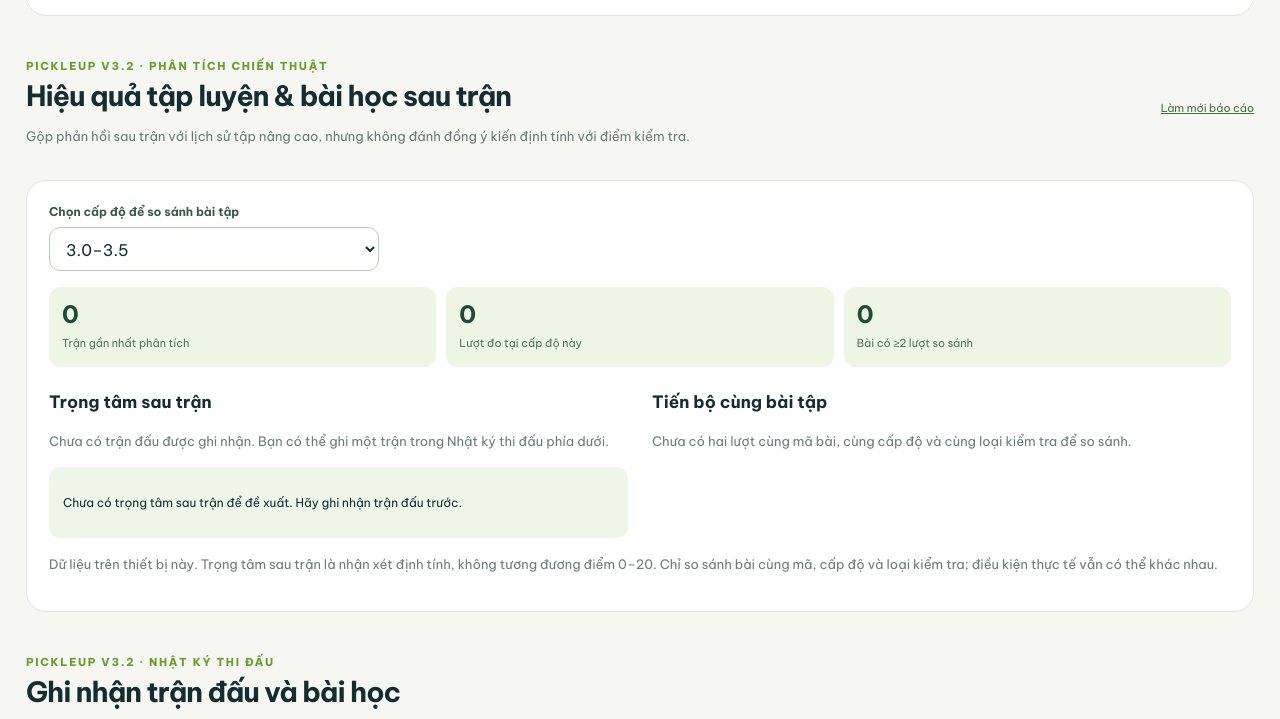
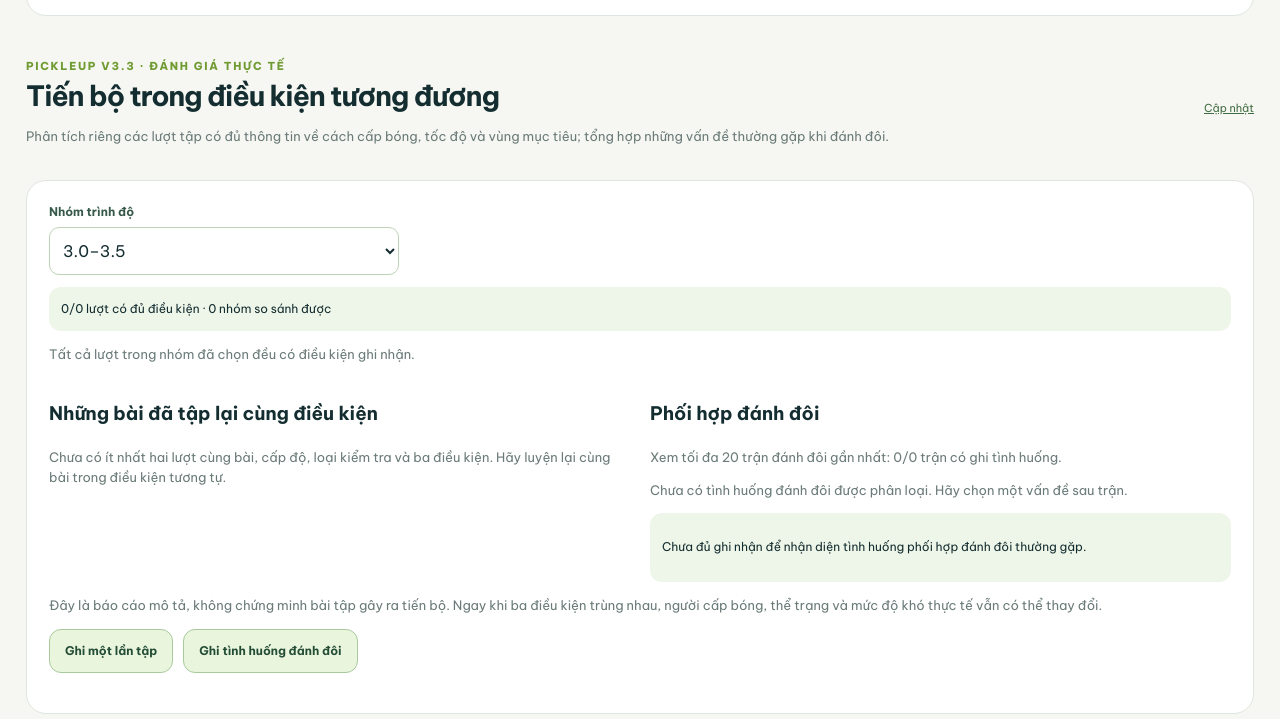
Before and after one commit to ndlong78/Pickleball, a website: page index.html in a window 1280 px wide. Shown: the part 8253-8972 px from the top of the page. Drawn offline with Linux system fonts and the light colour scheme.

Commit message:
feat(v3.3): add structured practice conditions and doubles evaluation report

```diff
--- a/index.html
+++ b/index.html
@@ -59,6 +59,7 @@
 <link rel="stylesheet" href="./responsive.css">
 <link rel="stylesheet" href="./advanced.css">
 <link rel="stylesheet" href="./tactical-insights.css">
+<link rel="stylesheet" href="./training-evaluation.css">
 </head>
 <body>
 <header class="topbar"><div class="shell nav"><div class="brand">pickle<b>up.</b></div>
@@ -156,6 +157,11 @@
    <p id="pcAttemptHint" class="sub">Ghi sau 20 lần thử.</p>
    <label for="pcAttemptHits">Số lần thực hiện đúng /20</label>
    <input id="pcAttemptHits" type="number" min="0" max="20" step="1" inputmode="numeric" placeholder="0–20">
+   <div class="pc-conditions">
+    <label for="pcAttemptFeed">Cách cấp bóng<select id="pcAttemptFeed"><option value="">Chọn cách cấp bóng</option></select></label>
+    <label for="pcAttemptPace">Tốc độ bài tập<select id="pcAttemptPace"><option value="">Chọn tốc độ</option></select></label>
+    <label for="pcAttemptTarget">Vùng mục tiêu<select id="pcAttemptTarget"><option value="">Chọn độ rộng mục tiêu</option></select></label>
+   </div>
    <label for="pcAttemptNote">Ghi chú ngắn (không bắt buộc)</label>
    <input id="pcAttemptNote" type="text" maxlength="240" placeholder="Ví dụ: giữ bóng thấp hơn">
    <button type="button" class="primary" id="pcAttemptSave">Lưu một lần tập</button>
@@ -189,6 +195,24 @@
  <p class="sub">Ngưỡng nội bộ chỉ để định hướng bài tập; không chứng nhận DUPR hoặc khả năng thi đấu cấp 4.0.</p>
 </div>
 </section>
+<section class="section" id="trainingEvaluation">
+<div class="sectionHead"><div><div class="kicker">PickleUp V3.3 · Đánh giá thực tế</div><h2>Tiến bộ trong điều kiện tương đương</h2>
+<p class="sub">Phân tích riêng các lượt tập có đủ thông tin về cách cấp bóng, tốc độ và vùng mục tiêu; tổng hợp những vấn đề thường gặp khi đánh đôi.</p></div>
+<button type="button" class="linkbtn" id="evalRefresh">Cập nhật</button></div>
+<div class="card eval-panel">
+ <div class="advanced-field"><label for="evalLevel">Nhóm trình độ</label>
+ <select id="evalLevel"><option>1.0–2.0</option><option>2.0–2.5</option><option>2.5–3.0</option><option selected>3.0–3.5</option><option>3.5–4.0</option></select></div>
+ <p id="evalTotals" class="eval-hint" role="status" aria-live="polite"></p>
+ <p id="evalUnknown" class="sub"></p>
+ <div class="eval-grid">
+  <div><h3>Những bài đã tập lại cùng điều kiện</h3><div id="evalComparison"></div></div>
+  <div><h3>Phối hợp đánh đôi</h3><p id="evalDoublesSummary" class="sub"></p>
+    <div id="evalDoubles"></div><div id="evalSuggestion" class="eval-hint"></div></div>
+ </div>
+ <p id="evalDisclaimer" class="sub"></p>
+ <div class="advanced-links"><a href="#pcOnCourt">Ghi một lần tập</a><a href="#matchJournal">Ghi tình huống đánh đôi</a></div>
+</div>
+</section>
 <section class="section" id="tacticalReport">
  <div class="sectionHead"><div><div class="kicker">PickleUp V3.2 · Phân tích chiến thuật</div><h2>Hiệu quả tập luyện & bài học sau trận</h2>
  <p class="sub">Gộp phản hồi sau trận với lịch sử tập nâng cao, nhưng không đánh đồng ý kiến định tính với điểm kiểm tra.</p></div>
@@ -216,7 +240,9 @@
   <div class="advanced-field"><label for="matchOurs">Điểm đội mình</label><input id="matchOurs" type="number" min="0" max="99" step="1" inputmode="numeric" placeholder="11"></div>
   <div class="advanced-field"><label for="matchTheirs">Điểm đối phương</label><input id="matchTheirs" type="number" min="0" max="99" step="1" inputmode="numeric" placeholder="9"></div>
  </div>
- <div class="advanced-field" style="margin:14px 0"><label for="matchNotes">Điều rút ra sau trận (không bắt buộc)</label><textarea id="matchNotes" maxlength="280" placeholder="Ví dụ: cú drop thường cao khi bị trả sâu"></textarea></div>
+ <div class="advanced-field" id="matchDoublesField" style="margin:14px 0"><label for="matchDoublesIssue">Tình huống phối hợp đánh đôi (tùy chọn)</label>
+<select id="matchDoublesIssue"><option value="">Chưa phân loại</option></select></div>
+<div class="advanced-field" style="margin:14px 0"><label for="matchNotes">Điều rút ra sau trận (không bắt buộc)</label><textarea id="matchNotes" maxlength="280" placeholder="Ví dụ: cú drop thường cao khi bị trả sâu"></textarea></div>
  <button type="button" id="matchSave" class="primary">Lưu nhật ký trận đấu</button>
  <p id="matchStatus" class="outcome" role="status" aria-live="polite"></p>
 </div>
@@ -299,6 +325,7 @@
 <script src="./dashboard.js" defer></script>
 <script src="./stage-assessment.js" defer></script>
 <script src="./personalized-core.js"></script>
+<script src="./practice-conditions.js"></script>
 <script src="./training-log-core.js"></script>
 <script src="./personalized-ui.js"></script>
 <script src="./practice-clock.js"></script>
@@ -309,6 +336,8 @@
 <script src="./advanced-coach-ui.js"></script>
 <script src="./tactical-insights-ui.js"></script>
 <script src="./training-history-ui.js"></script>
+<script src="./training-evaluation-core.js"></script>
+<script src="./training-evaluation-ui.js"></script>
 <script src="./mobile-ui.js" defer></script>
 <script>
 (function(){
```
